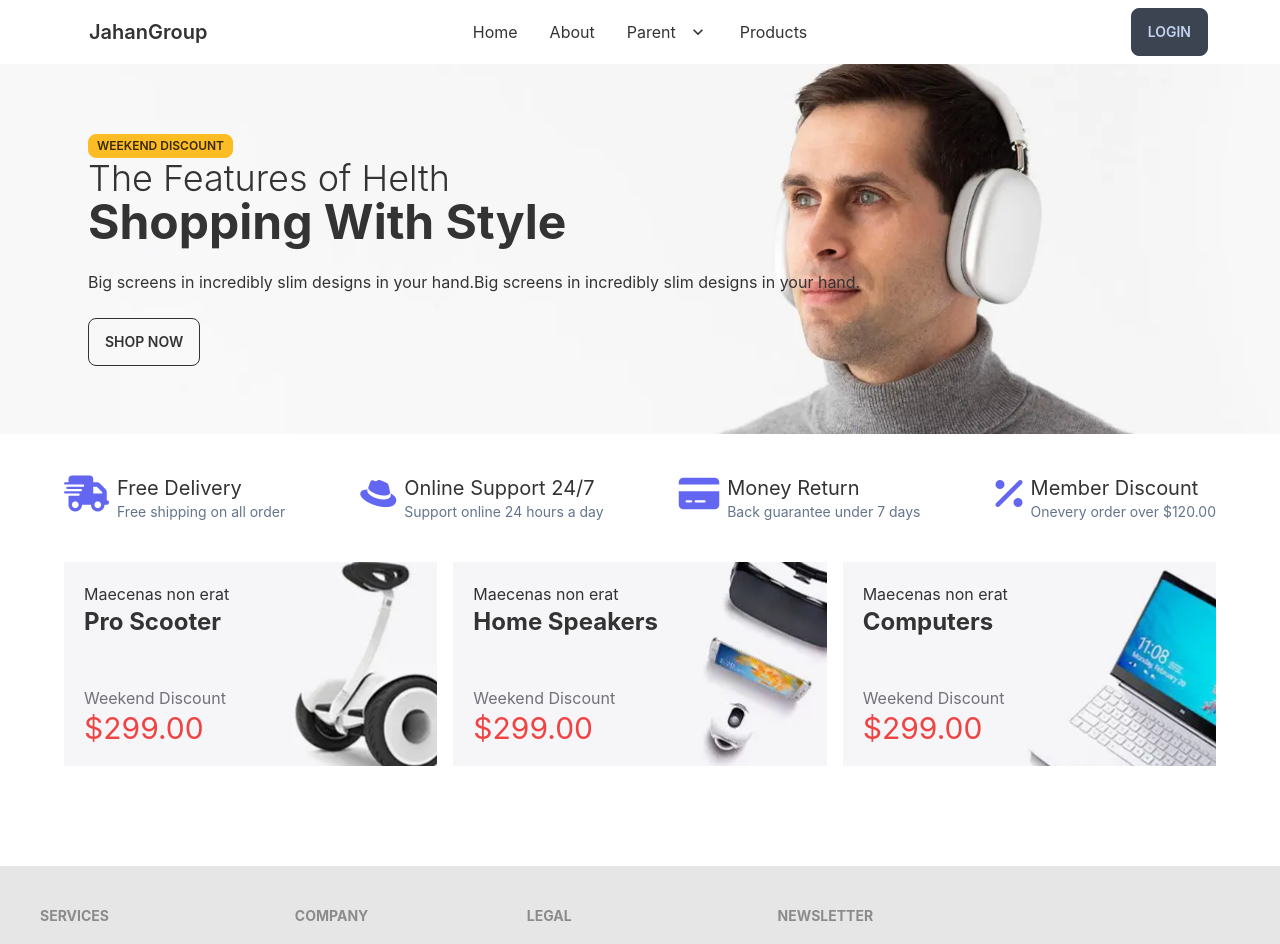
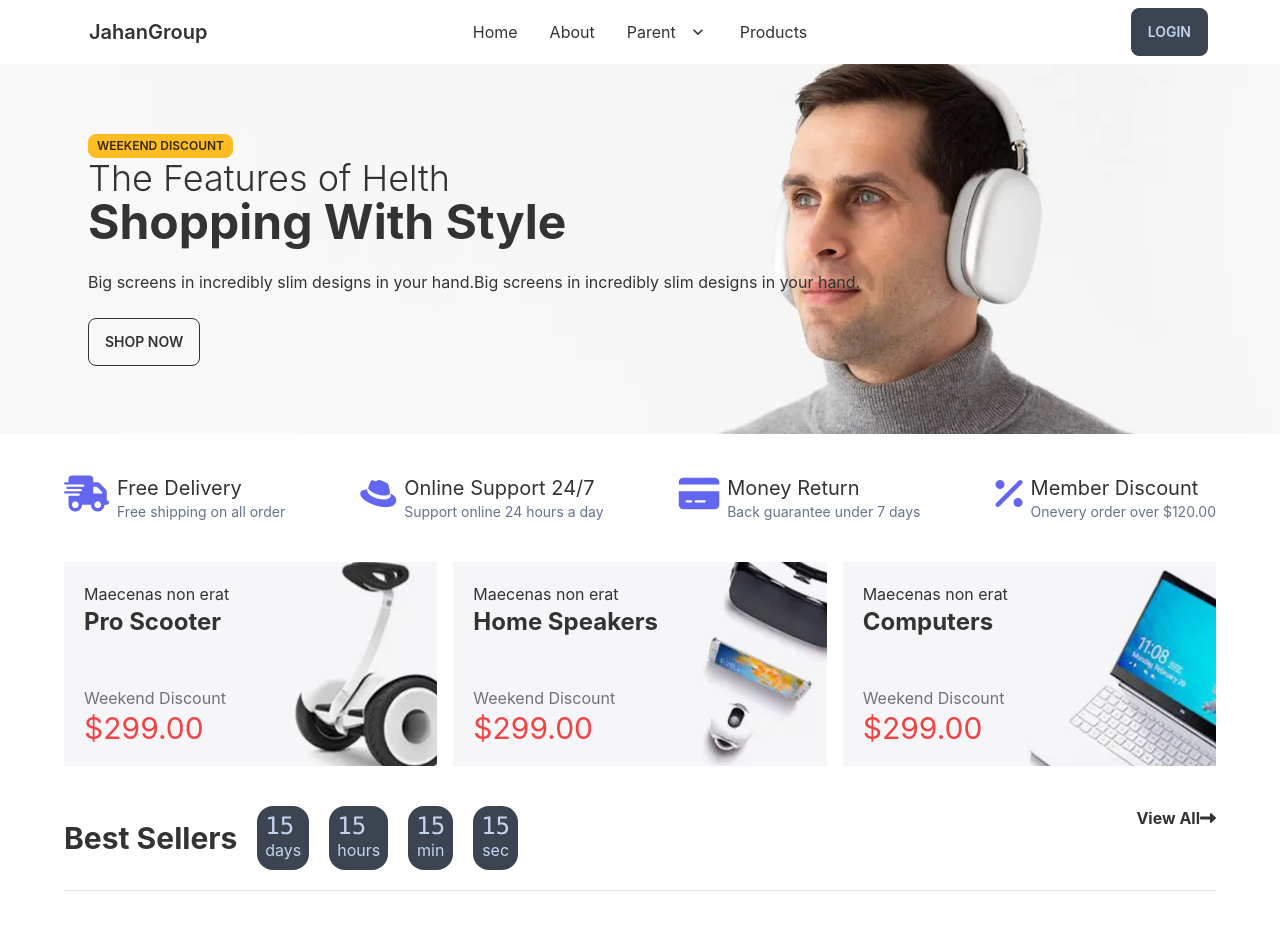
Before and after one commit to sm-jahangir/Jahan-Parts-Limited-Client, a React (Create React App) app: page / in a window 1280 px wide. Shown: the top 944 px of the page. Built offline with nearby package versions, Linux system fonts and the light colour scheme; no server answers; the HTML template or start-up script is replaced by a standard one.

Commit message:
product home page product title design

```diff
--- a/src/components/Home/Home.css
+++ b/src/components/Home/Home.css
@@ -2,3 +2,9 @@
     width: 90%;
     margin: auto;
 }
+.best__product__wrapper {
+    margin: 40px 0;
+}
+.header__title {
+    margin: 20px 0;
+}
--- a/src/components/Home/Home.js
+++ b/src/components/Home/Home.js
@@ -11,7 +11,7 @@ const Home = () => {
         <div className="banner__bottom__wrapper flex py-10 justify-between">
           <div className="flex">
             <span className="text-4xl">
-              <i class="fa-solid fa-truck-fast text-indigo-500"></i>
+              <i className="fa-solid fa-truck-fast text-indigo-500"></i>
             </span>
             <div className="ml-2">
               <h5 className="text-xl">Free Delivery</h5>
@@ -22,7 +22,7 @@ const Home = () => {
           </div>
           <div className="flex">
             <span className="text-4xl">
-              <i class="fa-brands fa-redhat text-indigo-500"></i>
+              <i className="fa-brands fa-redhat text-indigo-500"></i>
             </span>
             <div className="ml-2">
               <h5 className="text-xl">Online Support 24/7</h5>
@@ -33,7 +33,7 @@ const Home = () => {
           </div>
           <div className="flex">
             <span className="text-4xl">
-              <i class="fa-solid fa-credit-card text-indigo-500"></i>
+              <i className="fa-solid fa-credit-card text-indigo-500"></i>
             </span>
             <div className="ml-2">
               <h5 className="text-xl">Money Return</h5>
@@ -44,7 +44,7 @@ const Home = () => {
           </div>
           <div className="flex">
             <span className="text-4xl">
-              <i class="fa-solid fa-percent text-indigo-500"></i>
+              <i className="fa-solid fa-percent text-indigo-500"></i>
             </span>
             <div className="ml-2">
               <h5 className="text-xl">Member Discount</h5>
@@ -115,6 +115,51 @@ const Home = () => {
           </div>
         </div>
         {/* Category By Banner End */}
+
+        {/* Best Seller Product Start */}
+        <div className="best__product__wrapper">
+          <div className="header__title">
+            <div className="flex justify-between">
+              <div className="flex items-center gap-5">
+                <h3 className="text-3xl font-bold">Best Sellers</h3>
+                <div className="grid grid-flow-col gap-5 text-center auto-cols-max">
+                  <div className="flex flex-col p-2 bg-neutral rounded-box text-neutral-content">
+                    <span className="countdown font-mono text-2xl">
+                      <span style={{ "--value": "15" }}></span>
+                    </span>
+                    days
+                  </div>
+                  <div className="flex flex-col p-2 bg-neutral rounded-box text-neutral-content">
+                    <span className="countdown font-mono text-2xl">
+                      <span style={{ "--value": "15" }}></span>
+                    </span>
+                    hours
+                  </div>
+                  <div className="flex flex-col p-2 bg-neutral rounded-box text-neutral-content">
+                    <span className="countdown font-mono text-2xl">
+                      <span style={{ "--value": "15" }}></span>
+                    </span>
+                    min
+                  </div>
+                  <div className="flex flex-col p-2 bg-neutral rounded-box text-neutral-content">
+                    <span className="countdown font-mono text-2xl">
+                      <span style={{ "--value": "15" }}></span>
+                    </span>
+                    sec
+                  </div>
+                </div>
+              </div>
+              <div>
+                <a className=" font-bold" href="/">
+                  View All
+                  <i className="fa-solid fa-right-long"></i>
+                </a>
+              </div>
+            </div>
+          </div>
+          <hr />
+        </div>
+        {/* Best Seller Product End */}
       </div>
     </div>
   );
```
